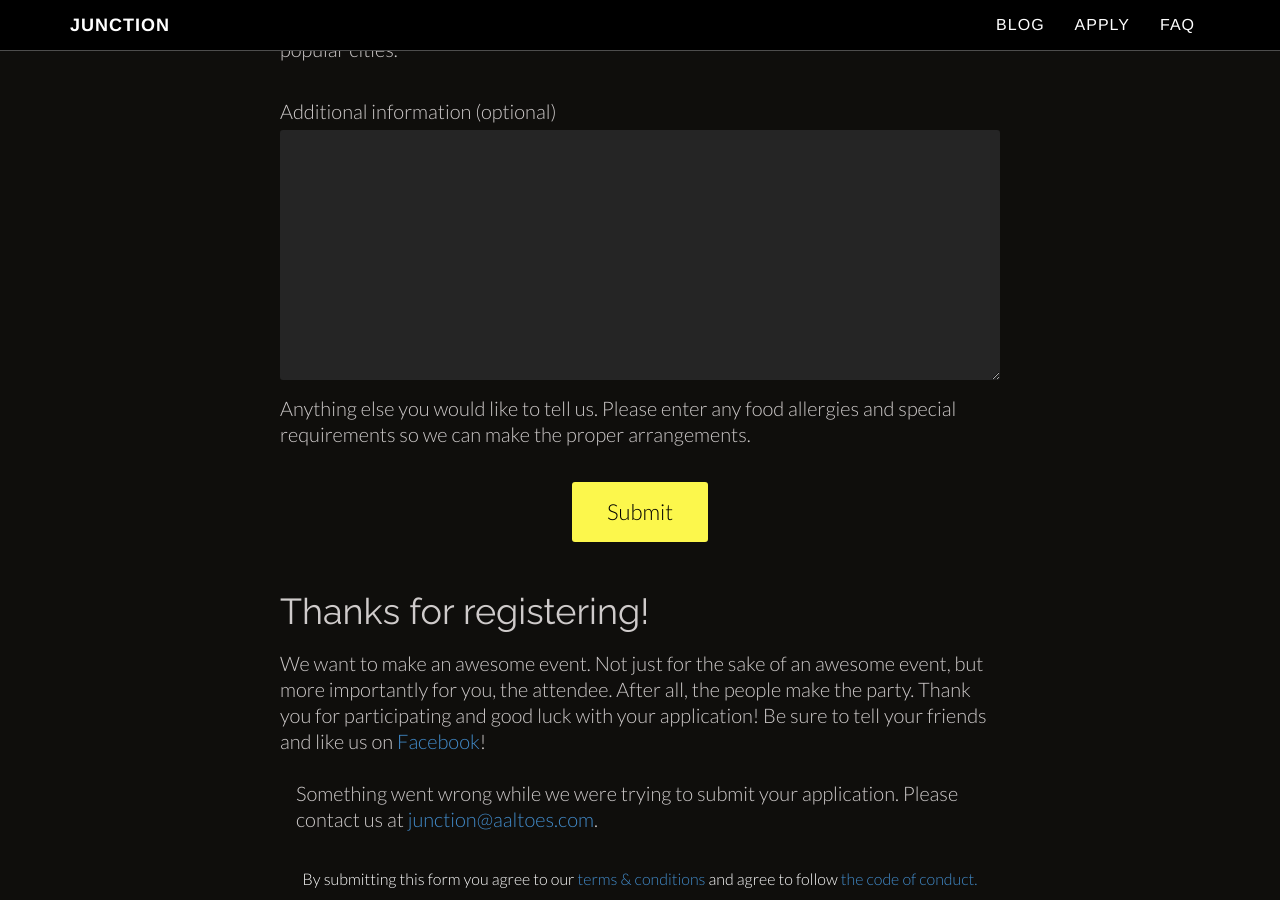
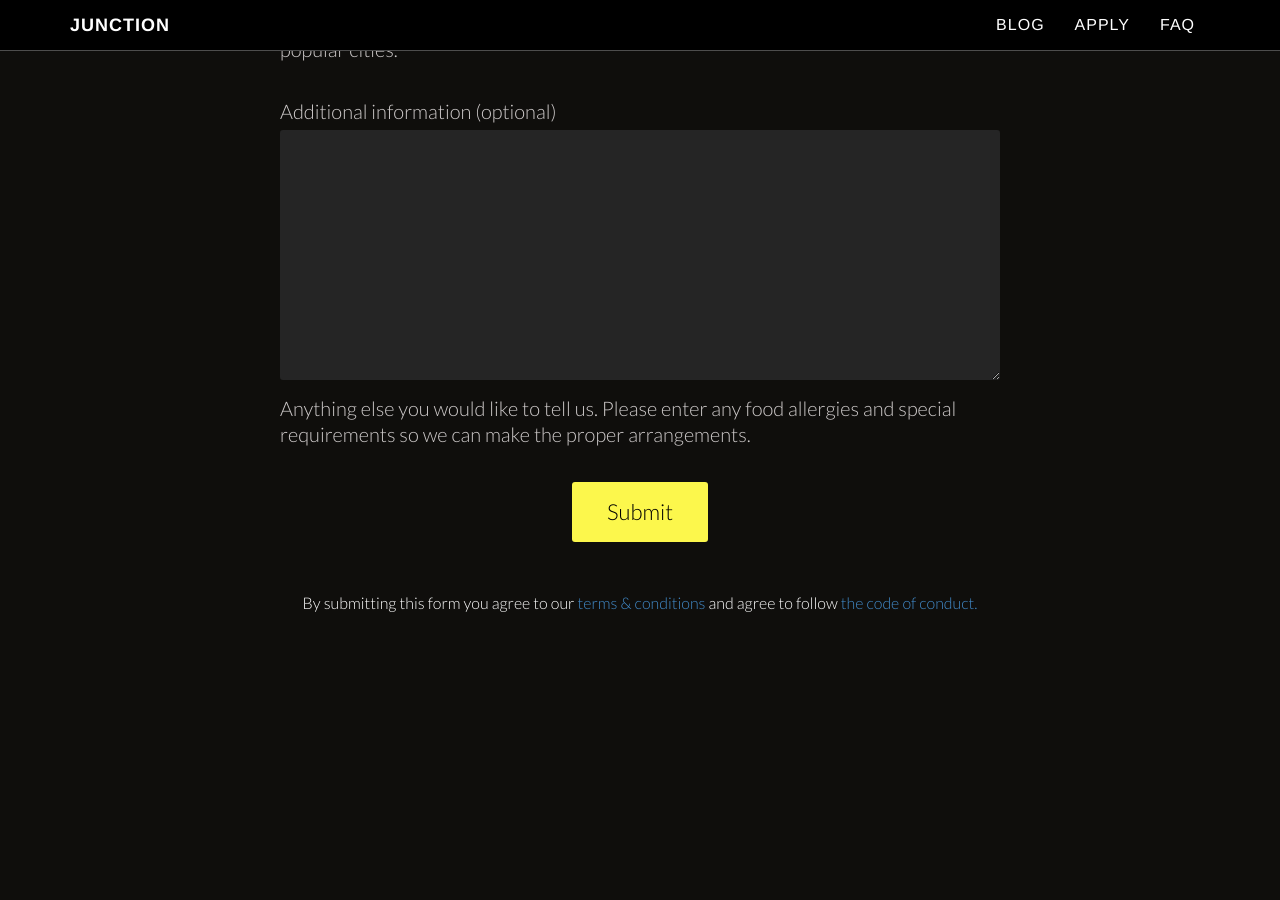
Before and after one commit to junctionasia/junctionasia.github.io, a Jekyll site: the page built from apply.html, in a window 1280 px wide and 900 px high, scrolled down 2050 px. Built offline with Jekyll 4.4.1, drawn with Linux system fonts in a browser that asks for light colours; nearby versions of some CDN libraries; after the commit the page ends 2675 px from its top, so only the background shows below that.

Commit message:
Fix reg form

```diff
--- a/apply.html
+++ b/apply.html
@@ -285,11 +285,11 @@
 
       <button>Submit</button>
   </form>
-  <div class="success" id="done">
+  <div class="success" id="done" style="display: none;">
     <h1 class="registration-heading">Thanks for registering!</h1>
     <p>We want to make an awesome event. Not just for the sake of an awesome event, but more importantly for you, the attendee. After all, the people make the party. Thank you for participating and good luck with your application! Be sure to tell your friends and like us on <a href="https://facebook.com/hackjunction">Facebook</a>!</p>
   </div>
-  <div class="error alert" id="error"><p>Something went wrong while we were trying to submit your application. Please contact us at <a href="mailto:junction@aaltoes.com?subject=Submitting%20application%20failed">junction@aaltoes.com</a>.</p></div>
+  <div class="error alert" id="error" style='display: none;'><p>Something went wrong while we were trying to submit your application. Please contact us at <a href="mailto:junction@aaltoes.com?subject=Submitting%20application%20failed">junction@aaltoes.com</a>.</p></div>
 </div>
 
   <script type="text/javascript" src='{{ "/scripts/registration.js" | prepend: site.baseurl }}'></script>
--- a/scripts/registration.js
+++ b/scripts/registration.js
@@ -51,6 +51,7 @@
   form.addEventListener('submit', function(event) {
     event.preventDefault();
     event.stopPropagation();
+    $('#done, #error').hide();
     $.ajax({
       type: 'POST',
       url: API_ENDPOINT,
@@ -58,9 +59,9 @@
       data: JSON.stringify(getData())
     }).done(function() {
       $(form).hide();
-      $("#done").show();
+      $("#done").fadeIn(250);
     }).error(function() {
-      $("#error").show();
+      $("#error").show(250);
     });
   });
 
```
